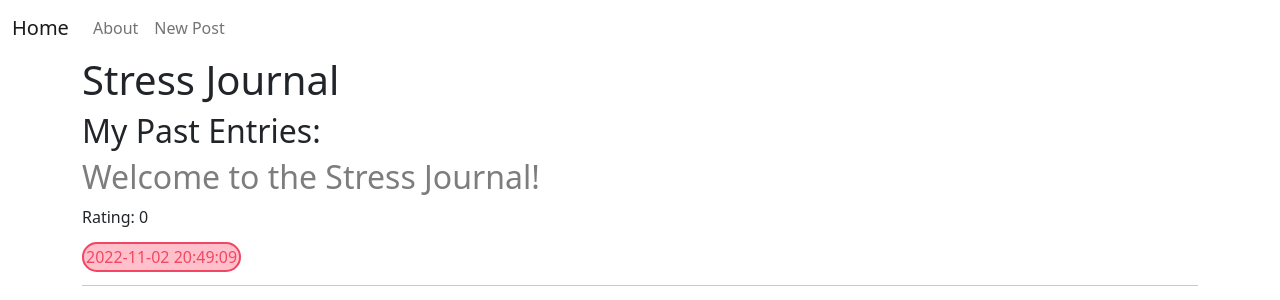
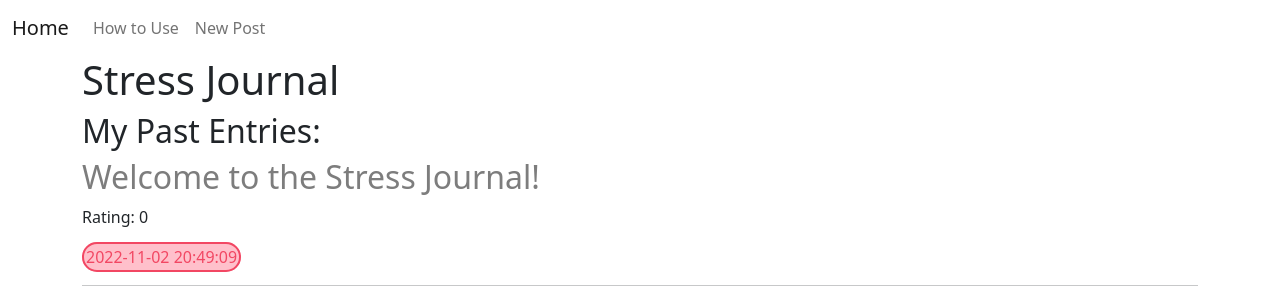
Before and after one commit to StevenAHan/Stress-Journal, a Flask app: page / in a window 1280 px wide. Shown: the top 300 px of the page. Run offline with Flask 2, Linux system fonts and the light colour scheme; data comes from the database, SQL or seed files in the repository.

Commit message:
Started Creation of the How to Use Tab

```diff
--- a/main.py
+++ b/main.py
@@ -50,5 +50,9 @@ def get_post(post_id):
         abort(404)
     return post
 
+@app.route("/how-to-use")
+def instruction():
+    return "WIP"
+
 if __name__ == "__main__":
     app.run(debug=True)
--- a/reset_db.py
+++ b/reset_db.py
@@ -9,7 +9,7 @@ with open('schema.sql') as f:
 cur = connection.cursor()
 
 cur.execute("INSERT INTO posts (title, rating, content) VALUES (?, ?, ?)",
-            ('Welcome to the Stress Journal!', 0, 'To create a post, click the New Post tab on the navigation bar. Have fun!')
+            ('Welcome to Your Stress Journal!', 0, 'To create a post, click the New Post tab on the navigation bar. Have fun!')
             )
 
 connection.commit()
--- a/templates/base.html
+++ b/templates/base.html
@@ -21,7 +21,7 @@
         <div class="collapse navbar-collapse" id="navbarNav">
           <ul class="navbar-nav">
           <li class="nav-item">
-              <a class="nav-link" href="#">About</a>
+              <a class="nav-link" href="/how-to-use">How to Use</a>
           </li>
           <li class="nav-item">
               <a class="nav-link" href="{{url_for('create')}}">New Post</a>
```
